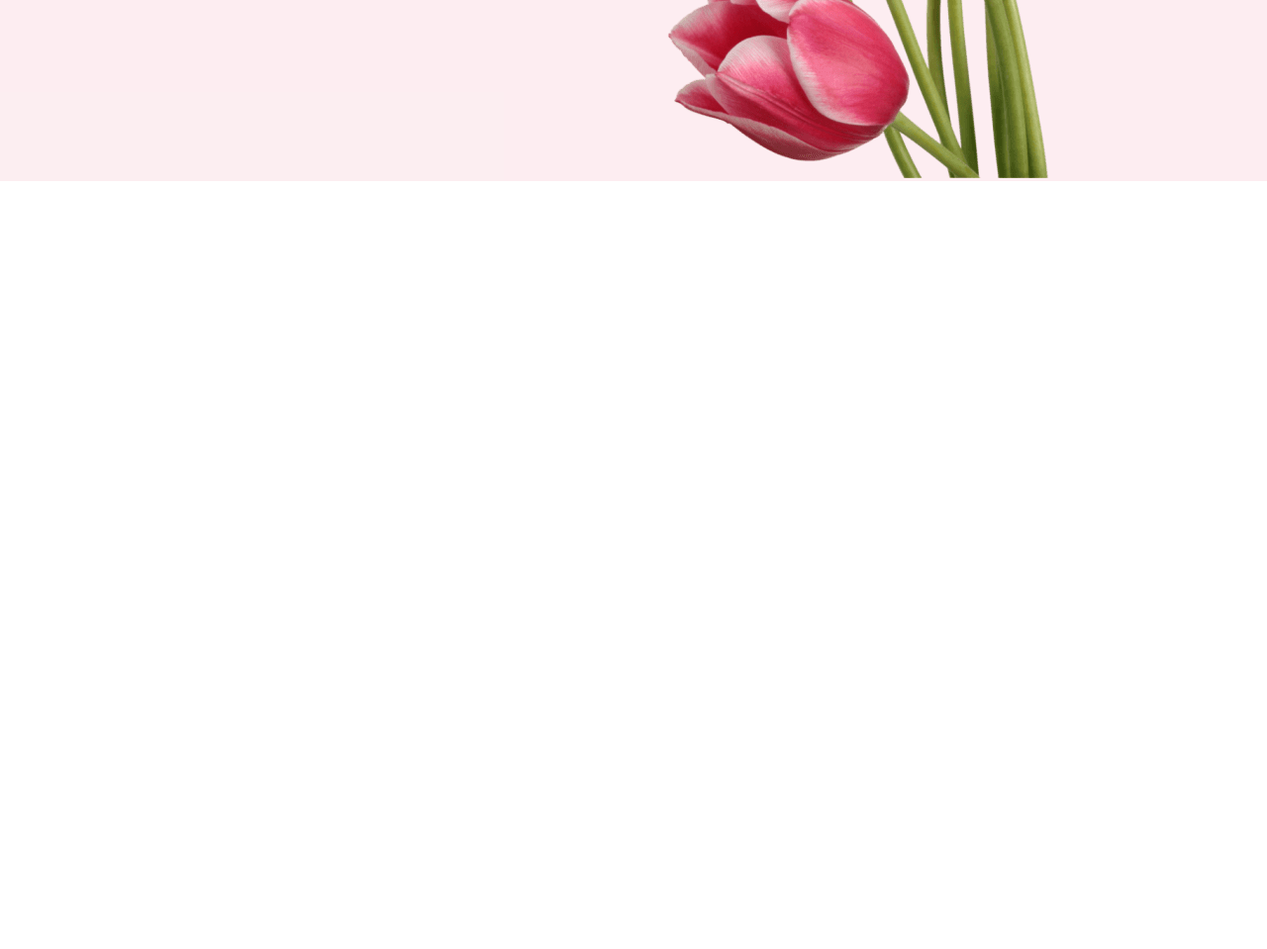
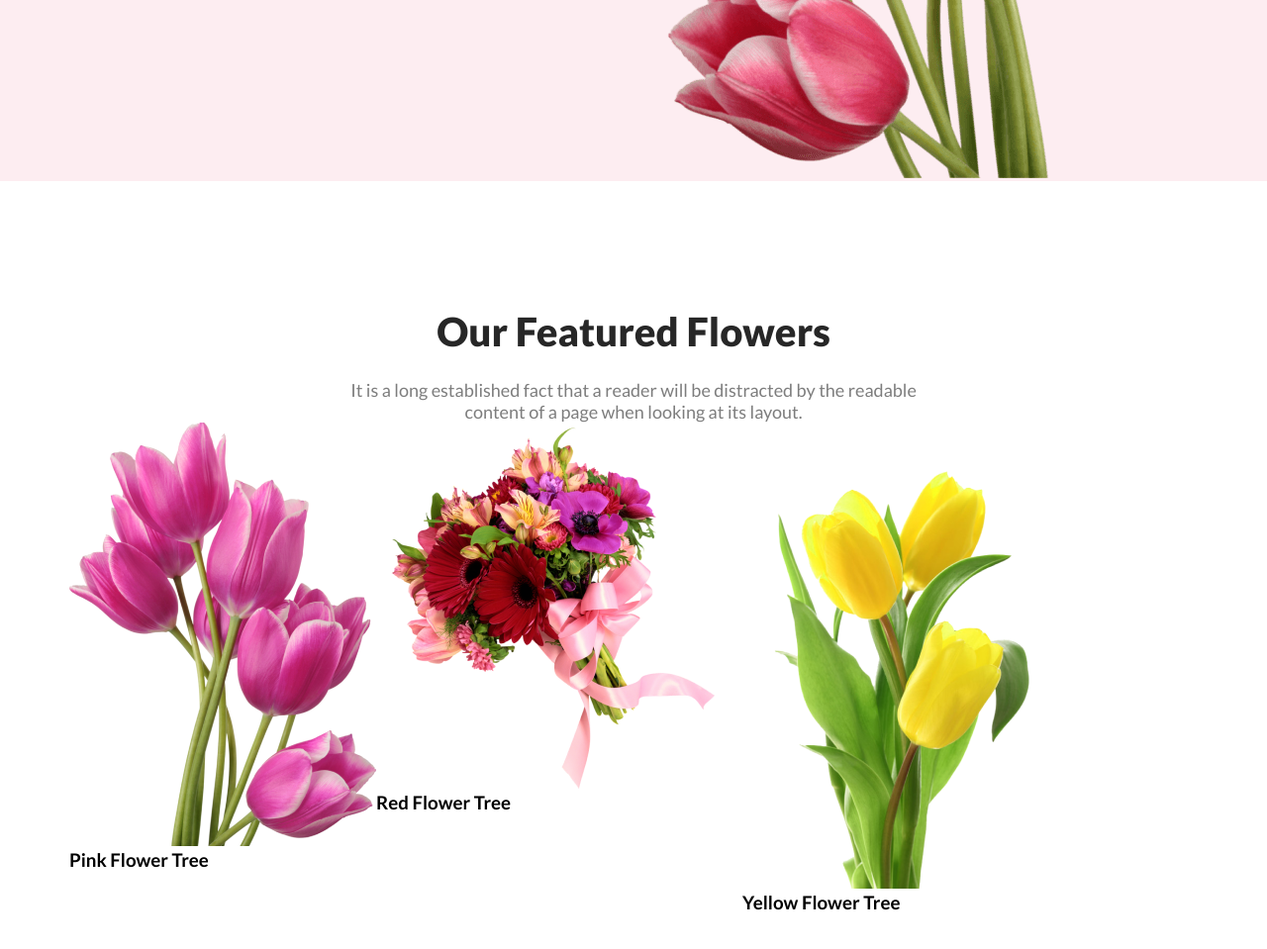
Before and after one commit to riponmondalbd/flower-shop, a plain HTML site: page index.html in a window 1280 px wide. Shown: the part 670-1629 px from the top of the page at 99% size. Before the commit the page ends 853 px from the top, so only its background shows below. Drawn offline with Linux system fonts and the light colour scheme.

Commit message:
add few flower in featured flower

```diff
--- a/index.html
+++ b/index.html
@@ -34,7 +34,30 @@
     </header>
 
     <body>
-
+        <section>
+            <div class="featured-flower-container">
+                <h3 class="common-heading">Our Featured Flowers</h3>
+                <p class="common-description features-description">
+                    It is a long established fact that a reader will be distracted by the readable content of a page
+                    when
+                    looking at its layout.
+                </p>
+                <div class="flower-container">
+                    <div class="single-flower-container">
+                        <img src="images/pngwing 6.png" alt="flower">
+                        <h3>Pink Flower Tree</h3>
+                    </div>
+                    <div class="single-flower-container">
+                        <img src="images/pngwing 5.png" alt="flower">
+                        <h3>Red Flower Tree</h3>
+                    </div>
+                    <div class="single-flower-container">
+                        <img src="images/pngwing 7.png" alt="flower">
+                        <h3>Yellow Flower Tree</h3>
+                    </div>
+                </div>
+            </div>
+        </section>
     </body>
     <footer></footer>
 </body>
--- a/styles/style.css
+++ b/styles/style.css
@@ -7,12 +7,18 @@ body {
     font-family: "Lato", sans-serif;
 }
 
+section {
+    margin: 128px 0;
+}
+
+/* common description */
 .common-description {
     color: rgba(39, 39, 39, 0.60);
     font-size: 18px;
     font-weight: 400;
 }
 
+/* common button */
 .common-button {
     font-size: 20px;
     font-weight: 700;
@@ -22,6 +28,16 @@ body {
     background-color: #E55473;
     padding: 20px 43px;
     margin-top: 32px;
+}
+
+/* common heading */
+.common-heading {
+    color: #272727;
+    font-size: 40px;
+    font-weight: 800;
+    text-align: center;
+    margin-bottom: 24px;
+
 }
 
 /* header styles */
@@ -55,3 +71,19 @@ header {
 .header-description {
     width: 634px;
 }
+
+/* Features style */
+.featured-flower-container {
+    max-width: 1140px;
+    margin: 0 auto;
+}
+
+.features-description {
+    width: 594px;
+    text-align: center;
+    margin: 0 auto;
+}
+
+.flower-container {
+    display: flex;
+}
```
